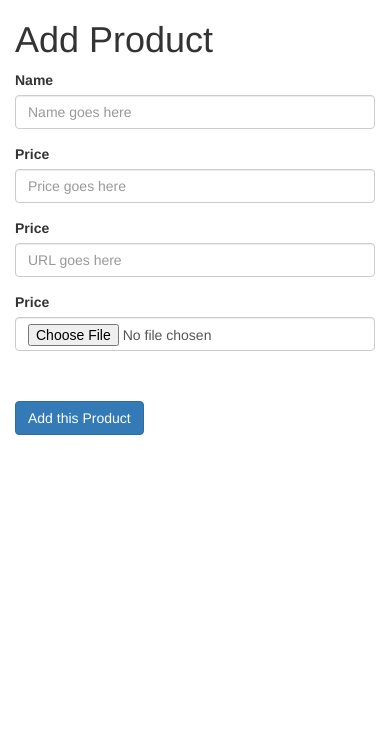
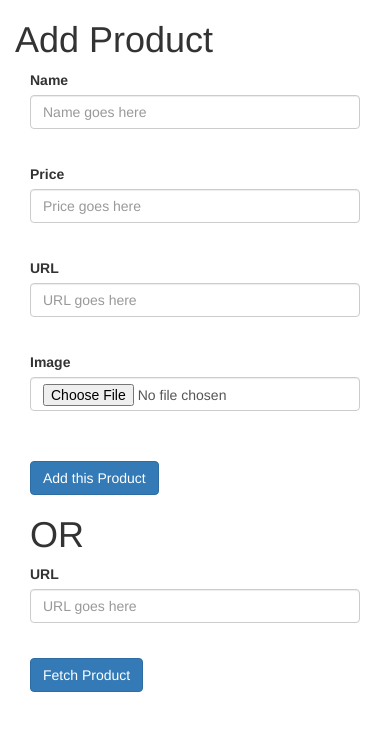
Before and after one commit to sourabhsmf/django_project, a Django app: page /product/add in a window 390 px wide. Shown: the top 731 px of the page. Run offline with Django 3.2, Linux system fonts and the light colour scheme; some libraries are stand-ins or nearby versions.

Commit message:
Added Bootstrap to add.html

```diff
--- a/product/templates/product/add.html
+++ b/product/templates/product/add.html
@@ -1,44 +1,64 @@
 {% extends "./base.html" %}
 {% block content %}
     <h1>Add Product </h1>
+        <div class="form-product-I col-sm-6">
             <form action="{% url 'product:add' %}" method="POST" id="form-add-product" class="form-horizontal">
                 {% csrf_token %}
                 <div class="product-body">
                     <div class="form-group">
-                        <label class="control-label col-sm-4" for="product_name">Name</label>
-                        <div class="col-sm-4">
+                        <label class="control-label col-sm-1" for="product_name">Name</label>
+                        <div class="col-sm-10">
                             <input class="form-control" type="text" name="product_name" {% if form.product_name %} value= "{{form.product_name.value}}" {% else %} placeholder="Name goes here" {% endif %}>
-                                {% if form.product_name.errors %}<p >{% for error in form.product_name.errors %} {{ error }} {% endfor %}</p> {% endif %}
+                                <br>{% if form.product_name.errors %}<p >{% for error in form.product_name.errors %} {{ error }} {% endfor %}</p> {% endif %}
                         </div>
                     </div>
                     <div class="form-group">
-                        <label class="control-label col-sm-4" for="product_price">Price</label>
-                        <div class="col-sm-4">
+                        <label class="control-label col-sm-1" for="product_price">Price</label>
+                        <div class="col-sm-10">
                             <input class="form-control" type="text" name="product_price" {% if form.product_price %} value= "{{form.product_price.value}}" {% else %} placeholder="Price goes here" {% endif %}>
-                                {% if form.product_price.errors %}<p >{% for error in form.product_price.errors %} {{ error }}{% endfor %}</p> {% endif %}
+                                <br>{% if form.product_price.errors %}<p >{% for error in form.product_price.errors %} {{ error }}{% endfor %}</p> {% endif %}
                         </div>
                     </div>
                     <div class="form-group">
-                        <label class="control-label col-sm-4" for="product_url">Price</label>
-                        <div class="col-sm-4">
+                        <label class="control-label col-sm-1" for="product_url">URL</label>
+                        <div class="col-sm-10">
                             <input class="form-control" type="text" name="product_url" {% if form.product_url %} value="{{form.product_url.value}}" {% else %} placeholder="URL goes here" {% endif %}>
-                            {% if form.product_url.errors %}<p >{% for error in form.product_url.errors %} {{ error }} {% endfor %}</p> {% endif %}
+                            <br>{% if form.product_url.errors %}<p >{% for error in form.product_url.errors %} {{ error }} {% endfor %}</p> {% endif %}
                         </div>
                     </div>
                     <div class="form-group">
-                        <label class="control-label col-sm-4" for="product_url">Price</label>
-                        <div class="col-sm-4">
+                        <label class="control-label col-sm-1" for="product_image">Image</label>
+                        <div class="col-sm-10">
                             <input class="form-control" type="file" name="product_image" id="" >
                         </div>
                     </div>
                 </div>
                 <div class="product-footer" style="text-align:left; margin-top:50px">
                     <div class="form-group">
-                        <div class="col-sm-10 col-sm-offset-4">
+                        <div class="col-sm-3 col-sm-offset-1">
                             <button type="submit" class="btn btn-primary btn-md">Add this Product</button>
                         </div>
                     </div>
                 </div>
             </form>
+        </div>
+        <h1 style="padding-top: 10% 0 0 0;width:5%" class="col-sm-5">OR</h1>
+        <div class="form-product-F col-sm-5 col-sm-offset-1">
+            <form action="{% url 'product:add' %}" method="POST" id="form-add-product" class="form-horizontal">
+                {% csrf_token %}
+                <div class="form-group">
+                    <label class="control-label col-sm-1" for="product_url">URL</label>
+                    <div class="col-sm-10">
+                        <input class="form-control" type="text" name="product_url" {% if form.product_url %} value="{{form.product_url.value}}" {% else %} placeholder="URL goes here" {% endif %}>
+                        <br>{% if form.product_url.errors %}<p >{% for error in form.product_url.errors %} {{ error }} {% endfor %}</p> {% endif %}
+                    </div>
+                </div>
 
+                <div class="form-group">
+                    <div class="col-sm-3 col-sm-offset-1">
+                        <button type="submit" class="btn btn-primary btn-md">Fetch Product</button>
+                    </div>
+                </div>
+            </form>
+        </div>
 {% endblock %}
```
